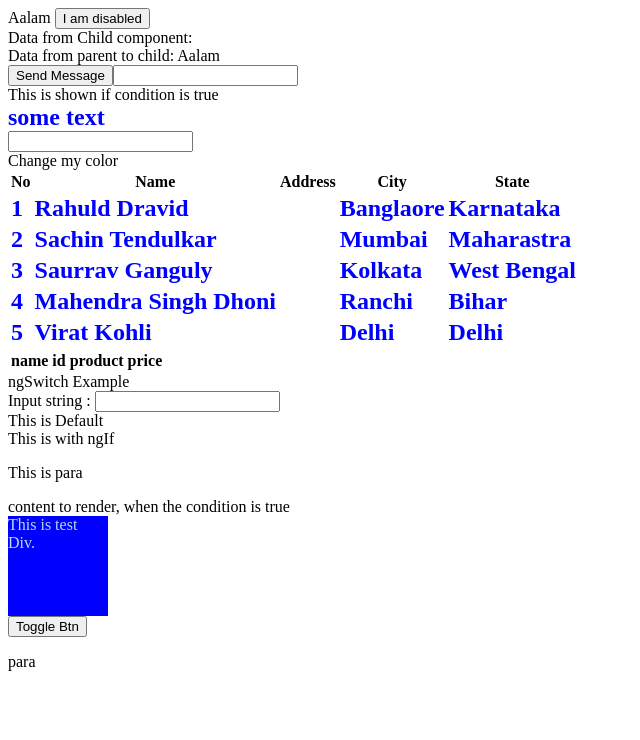
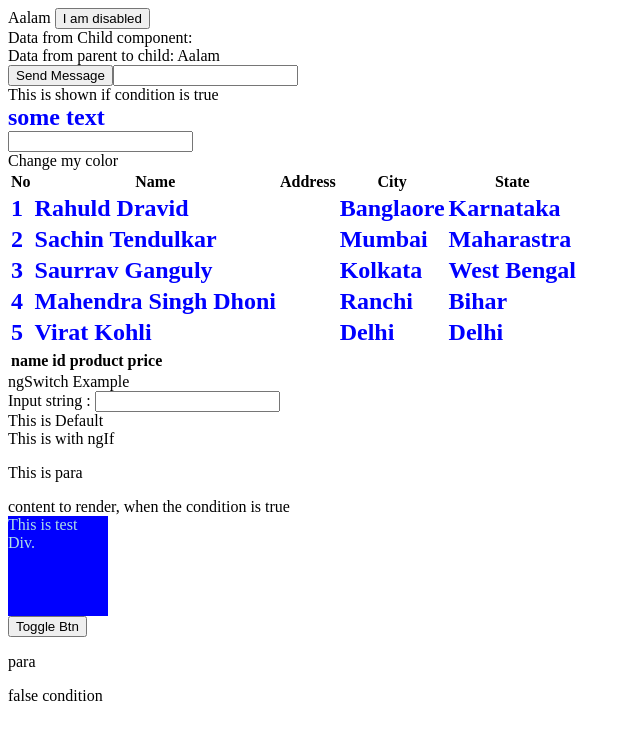
Before and after one commit to Mohdaalam1522/angular-ux, an Angular app: page / in a window 1280 px wide. Shown: the top 740 px of the page, without its empty margins (0-640 px from the left). Built offline with nearby package versions, Linux system fonts and the light colour scheme.

Commit message:
adding new condition

```diff
--- a/src/app/my-child/my-child.component.html
+++ b/src/app/my-child/my-child.component.html
@@ -118,4 +118,9 @@
 <!-- </button> -->
 <!-- </div> -->
 <!-- </ng-template> -->
+
 <p> para</p>
+<div>
+<div *ngIf="false">this is new condition</div>
+ <p *ngIf="true">false condition</p>
+ </div>
```
